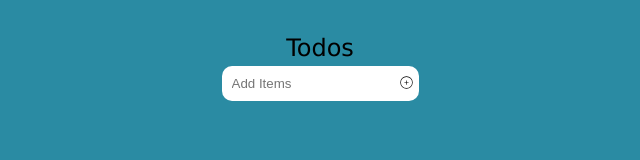
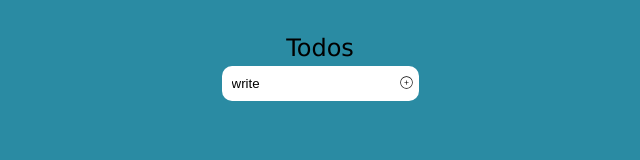
Before and after one commit to Adil-Asad/Architects, a Next.js app: page /todo in a window 1280 px wide. Shown: the top 160 px of the page, without its empty margins (320-960 px from the left). Built offline with nearby package versions, Linux system fonts and the light colour scheme.

Commit message:
Edit logic added

```diff
--- a/src/pages/todo.jsx
+++ b/src/pages/todo.jsx
@@ -5,10 +5,11 @@ import { MdDeleteForever } from "react-icons/md";
 import { FaRegEdit } from "react-icons/fa";
 
 function Todo() {
-  const [inputData, setInputData] = useState("");
+  const [inputData, setInputData] = useState("write");
   const [items, setItems] = useState([]);
   const [isToggleBtn, setIsToggleBtn] = useState(true);
   const [isEditBtn, setIsEditBtn] = useState(null);
+
   // add items function
   function addItem() {
     if (inputData === "") {
@@ -38,6 +39,12 @@ function Todo() {
     setIsEditBtn(id);
   }
 
+  function updateItem() {
+    const newItems = [...items];
+    newItems[isEditBtn] = inputData;
+    setItems(newItems)
+  }
+
   return (
     <div className={styles.mainContainer}>
       <div className={styles.childContainer}>
@@ -55,7 +62,7 @@ function Todo() {
           ) : (
             <FaRegEdit
               className={styles.editBtn}
-              onClick={() => editItem(ind)}
+              onClick={() => updateItem()}
             />
           )}
         </div>
```
